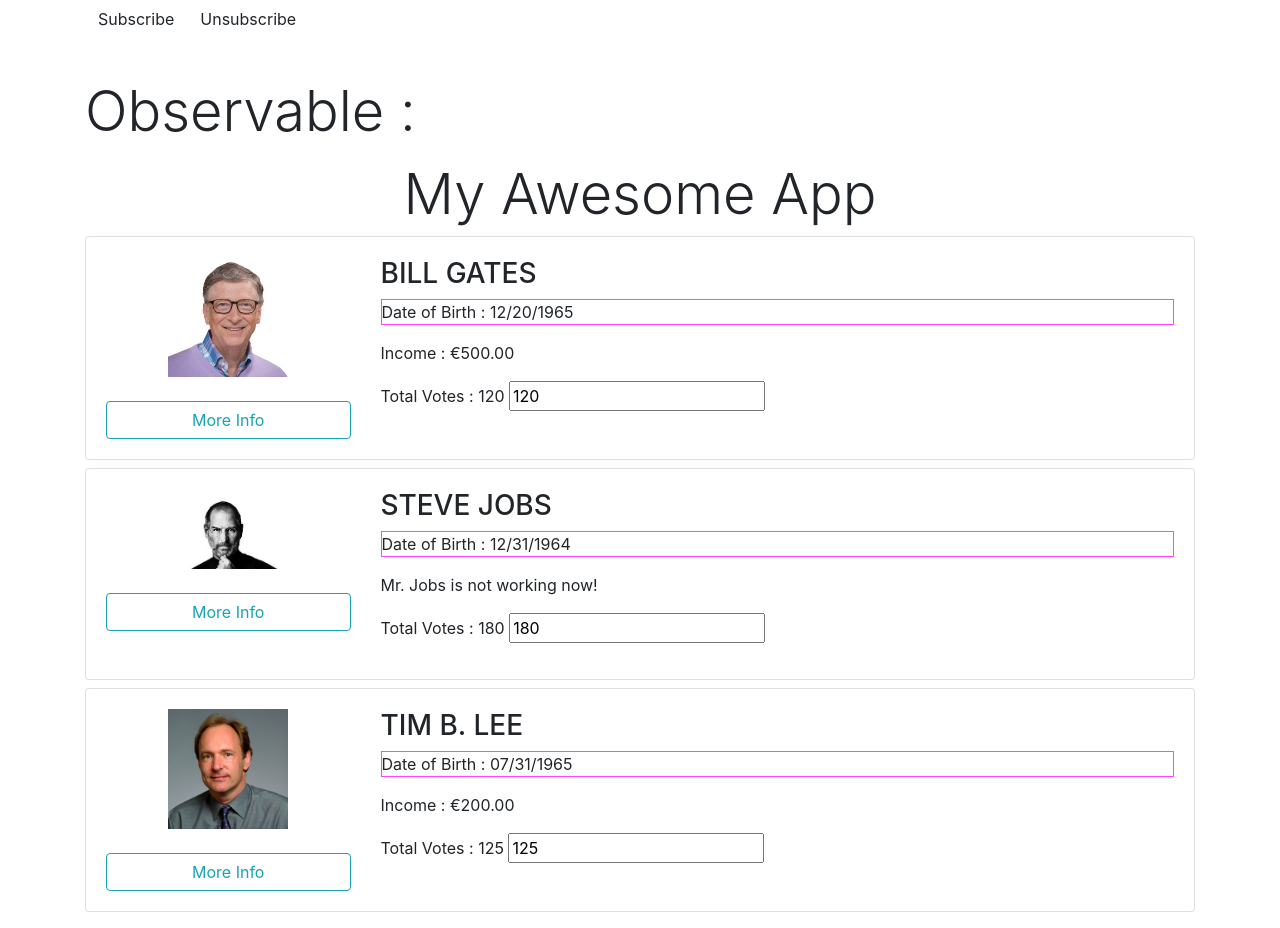
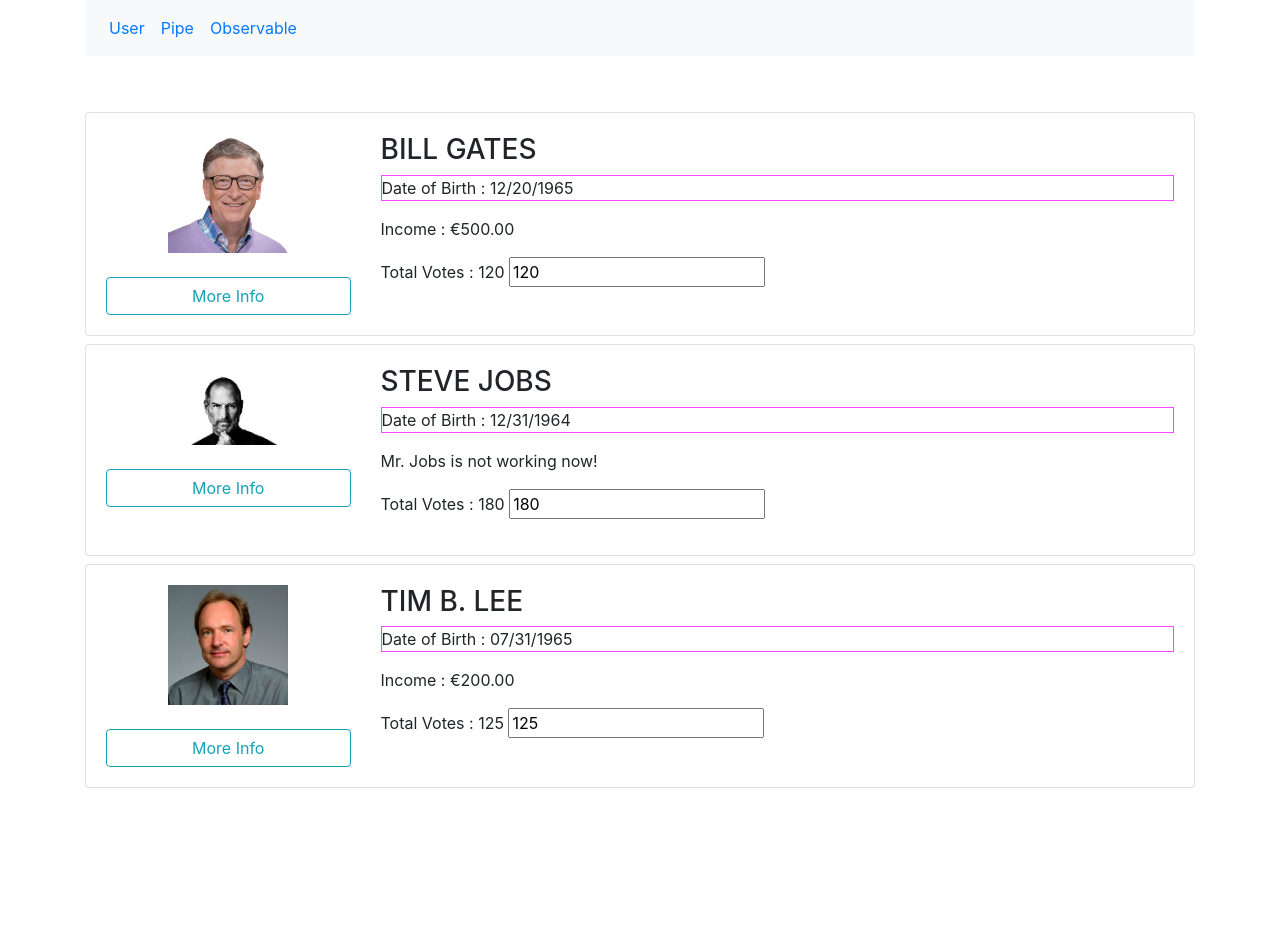
Before and after one commit to synergy2411/b2-gep, an Angular app: page /user in a window 1280 px wide. After the commit the page ends 804 px from the top, so only its background shows below. Built offline with nearby package versions, Linux system fonts and the light colour scheme; what my-gep-util would draw is missing.

Commit message:
basic spa

```diff
--- a/projects/users-app/src/app/app.component.html
+++ b/projects/users-app/src/app/app.component.html
@@ -1,8 +1,13 @@
 <div class="container">
 
+  <app-header></app-header>
+
+  <br><br>
+
+  <router-outlet></router-outlet>
 
   <!-- Observable Demo -->
-  <app-observable-demo></app-observable-demo>
+  <!-- <app-observable-demo></app-observable-demo> -->
 
   <!-- Pipe demo -->
   <!-- <app-pipe-demo></app-pipe-demo> -->
@@ -28,5 +33,5 @@
   <!-- Modify @Input() property in child for ngOnChanges() Demo -->
   <!-- <input type="text" [(ngModel)] = "title"> -->
 
-  <app-user [title]="title"></app-user>
+  <!-- <app-user [title]="title"></app-user> -->
 </div>
--- /dev/null
+++ b/projects/users-app/src/app/app.routing.ts
@@ -0,0 +1,29 @@
+import { Routes } from "@angular/router";
+import { UserComponent } from "./components/user/user.component";
+import { PipeDemoComponent } from "./components/pipe-demo/pipe-demo.component";
+import { ObservableDemoComponent } from "./components/observable-demo/observable-demo.component";
+
+export const APP_ROUTES: Routes = [
+  {
+    path : "",              // http://localhost:4200
+    redirectTo : "/user",
+    pathMatch : "full"
+  },
+  {
+    path: "user",           // http://localhost:4200/user
+    component: UserComponent
+  },
+  {
+    path: "pipe",           // http://localhost:4200/pipe
+    component: PipeDemoComponent
+  },
+  {
+    path: "observable",      // http://localhost:4200/observable
+    component: ObservableDemoComponent
+  },
+  {
+    path: "**",             // http://localhost:4200/doesnotexist
+    redirectTo: "/user",
+    pathMatch: "full"
+  }
+];
--- /dev/null
+++ b/projects/users-app/src/app/components/header/header.component.html
@@ -0,0 +1,14 @@
+<nav class="navbar navbar-expand-lg navbar-light bg-light">
+
+<ul class="navbar-nav">
+  <li class="nav-link">
+    <a class="nav-item" [routerLink]="['user']">User</a>
+  </li>
+  <li class="nav-link">
+    <a class="nav-item" [routerLink]="['pipe']">Pipe</a>
+  </li>
+  <li class="nav-link">
+    <a class="nav-item" [routerLink]="['observable']">Observable</a>
+  </li>
+</ul>
+</nav>
--- /dev/null
+++ b/projects/users-app/src/app/components/header/header.component.ts
@@ -0,0 +1,15 @@
+import { Component, OnInit } from '@angular/core';
+
+@Component({
+  selector: 'app-header',
+  templateUrl: './header.component.html',
+  styleUrls: ['./header.component.css']
+})
+export class HeaderComponent implements OnInit {
+
+  constructor() { }
+
+  ngOnInit() {
+  }
+
+}
```
Also changed, not shown: projects/users-app/src/app/app.module.ts (+6 -1 lines), projects/users-app/src/app/components/header/header.component.css (added), 2 other files (tests, documents, lock files or other folders).
